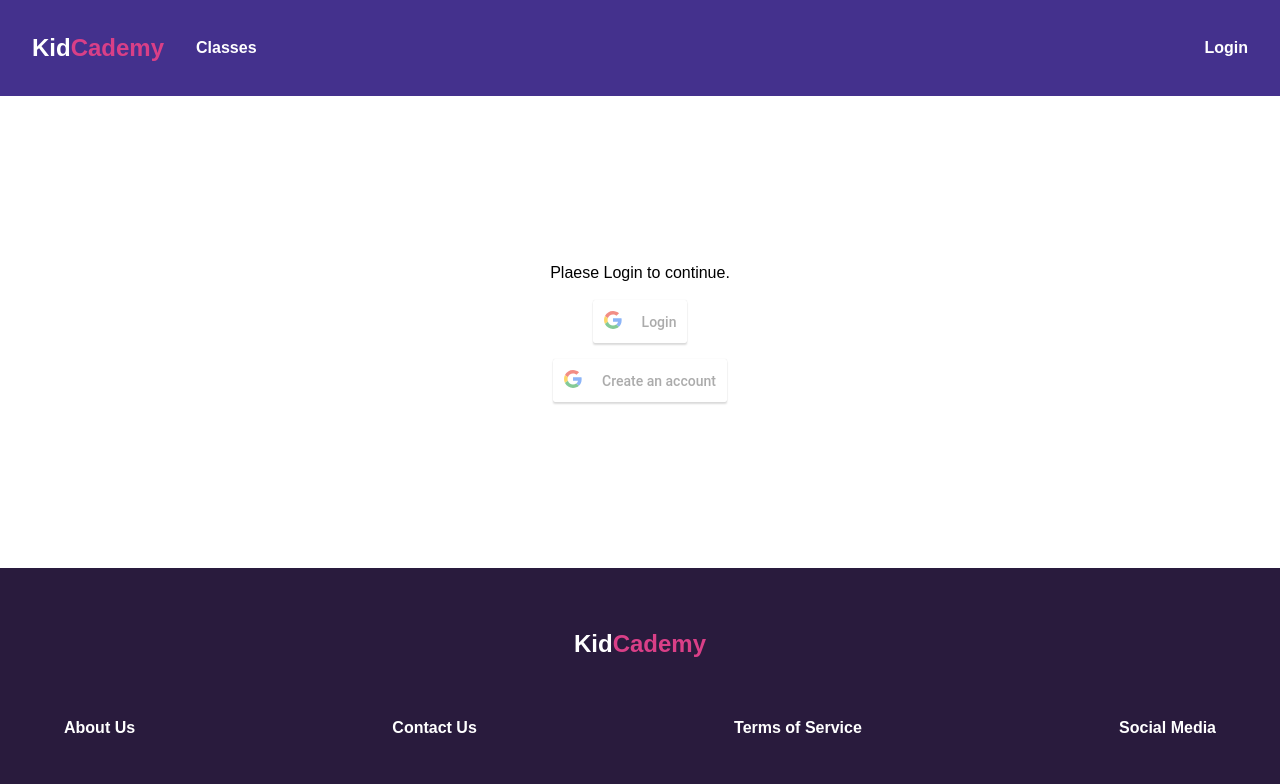
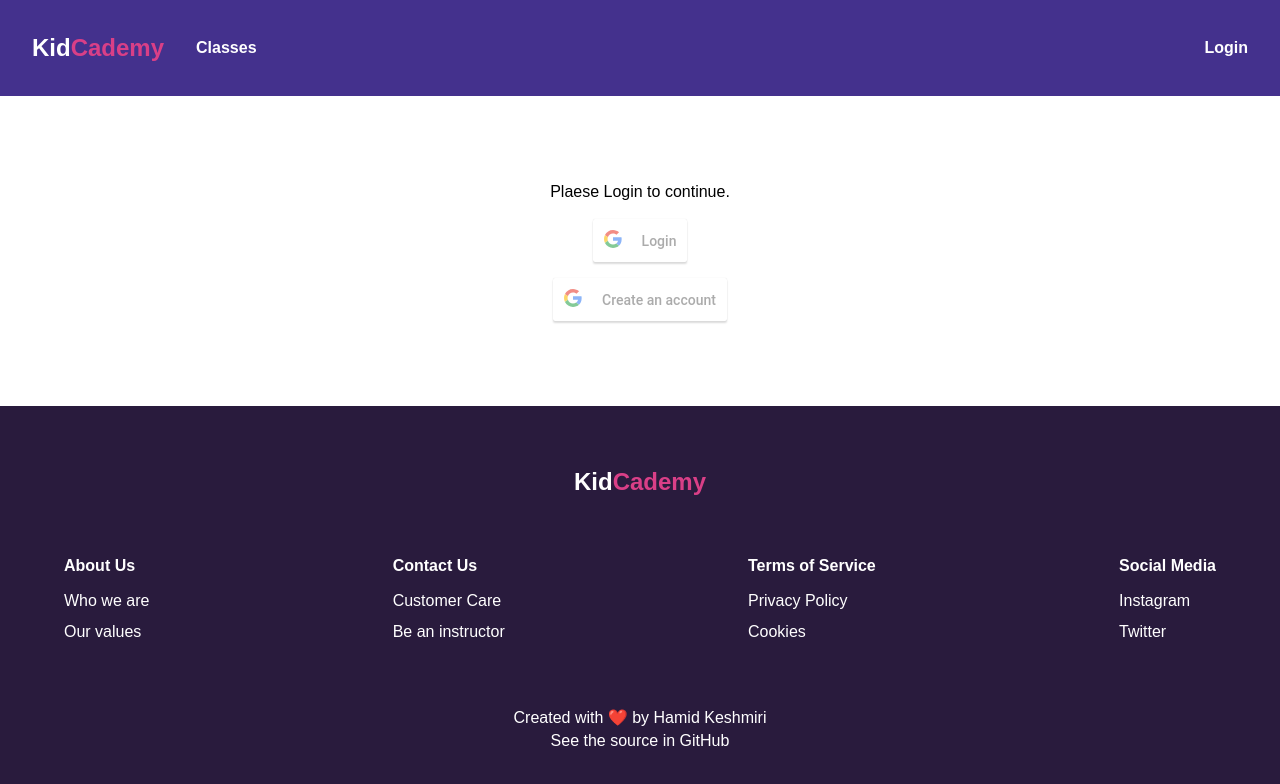
Before and after one commit to hamidkd/Final-Project-Concordia-Bootcamp, a React (Create React App) app in the folder frontend/: page /login in a window 1280 px wide. Shown: the top 784 px of the page. Built offline with nearby package versions, Linux system fonts and the light colour scheme; no server answers.

Commit message:
add description, title and preview meta data to index.html

```diff
--- a/frontend/public/index.html
+++ b/frontend/public/index.html
@@ -2,14 +2,16 @@
 <html lang="en">
   <head>
     <meta charset="utf-8" />
-    <link rel="icon" href="%PUBLIC_URL%/favicon.ico" />
     <meta name="viewport" content="width=device-width, initial-scale=1" />
     <meta name="theme-color" content="#000000" />
+    <meta name="description" content="Master Classes for Kids" />
+    <meta property='og:title' content='KidCademy'/>
+    <link rel="apple-touch-icon" href="%PUBLIC_URL%/logo192.png" />
     <meta
-      name="description"
-      content="Web site created using create-react-app"
+      property="og:image"
+      content="https://kidcademy.netlify.app/images/preview.jpg"
     />
-    <link rel="apple-touch-icon" href="%PUBLIC_URL%/logo192.png" />
+    <meta property="og:description" content="Master Classes for Kids" />
     <!--
       manifest.json provides metadata used when your web app is installed on a
       user's mobile device or desktop. See https://developers.google.com/web/fundamentals/web-app-manifest/
--- a/frontend/src/components/Footer.js
+++ b/frontend/src/components/Footer.js
@@ -10,13 +10,34 @@ const Footer = () => {
         <span>Kid</span>Cademy
       </h3>
       <div>
-        <h4>About Us</h4>
+        <div className="flex-column">
+          <h4>About Us</h4>
+          <p>Who we are</p>
+          <p>Our values</p>
+        </div>
+        <div className="flex-column">
+          <h4>Contact Us</h4>
+          <p>Customer Care</p>
+          <p>Be an instructor</p>
+        </div>
+        <div className="flex-column">
+          <h4>Terms of Service</h4>
+          <p>Privacy Policy</p>
+          <p>Cookies</p>
+        </div>
 
-        <h4>Contact Us</h4>
-
-        <h4>Terms of Service</h4>
-
-        <h4>Social Media</h4>
+        <div className="flex-column">
+          <h4>Social Media</h4>
+          <p>Instagram</p>
+          <p>Twitter</p>
+        </div>
+      </div>
+      <div className="footnote">
+        <p>Created with ❤️ by Hamid Keshmiri</p>
+        <p>
+          See the source in{" "}
+          <a href="https://github.com/hamidkd/kidcademy-frontend">GitHub</a>
+        </p>
       </div>
     </StyledFooter>
   );
@@ -49,9 +70,28 @@ display: flex;
 flex-wrap: wrap;
 justify-content: space-between;
 }
-
 h4 {
   padding: 1rem;
   color: white;
 }
+
+.flex-column {
+  h4 {
+    padding: 0;
+    text-align: left;
+    margin-bottom: 0.5rem;
+  }
+  display: flex;
+  flex-direction: column;
+  gap: 0.5rem;
+
+}
+
+.footnote {
+  margin-top: 1rem;
+  flex-direction: column;
+  text-align: center;
+  color: white;
+}
+
 `;
```
Also changed, not shown: frontend/public/images/preview.jpg (added), 1 other file (tests, documents, lock files or other folders).
